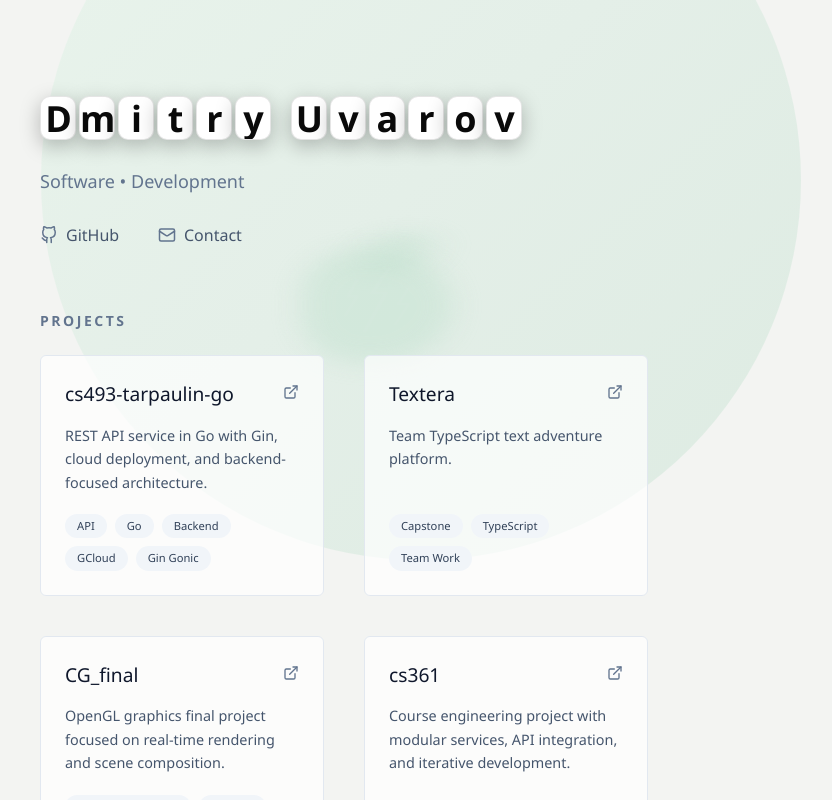
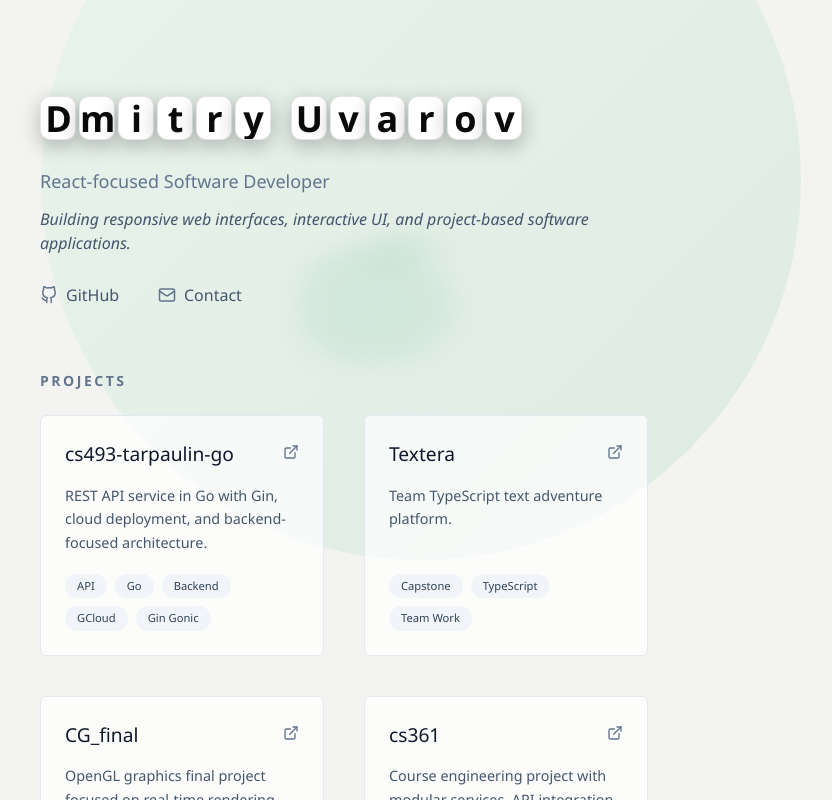
Before and after one commit to dm-uvarov/portfolio, a React (Vite) app: page / in a window 1280 px wide. Shown: the top 800 px of the page, without its empty margins (296-1128 px from the left). Built offline with nearby package versions, Linux system fonts and the light colour scheme.

Commit message:
change subtle and intro

```diff
--- a/src/components/Hero.tsx
+++ b/src/components/Hero.tsx
@@ -15,6 +15,7 @@ const HERO_CLASSES = {
   titleSingleLine: "block max-[390px]:hidden",
   titleSmallScreen: "hidden max-[390px]:flex max-[390px]:flex-col max-[390px]:gap-2",
   subtitle: "mt-5 text-base text-slate-500 sm:text-lg",
+  intro: "mt-3 max-w-2xl text-sm italic leading-6 text-slate-600 sm:text-base",
   links: "mt-7 flex flex-wrap items-center gap-x-5 gap-y-3 text-sm text-slate-600 sm:gap-7 sm:text-base",
   link: "group inline-flex items-center gap-2 transition-colors duration-700 ease-[cubic-bezier(0.22,1,0.36,1)]",
   icon: "text-slate-500 transition-colors duration-700 ease-[cubic-bezier(0.22,1,0.36,1)] group-hover:text-emerald-300",
@@ -50,7 +51,11 @@ export default function Hero() {
           </span>
         </span>
       </h1>
-      <p className={HERO_CLASSES.subtitle}>Software • Development</p>
+      <p className={HERO_CLASSES.subtitle}>React-focused Software Developer</p>
+      <p className={HERO_CLASSES.intro}>
+        Building responsive web interfaces, interactive UI, and project-based software
+        applications.
+      </p>
       <div className={HERO_CLASSES.links}>
         {heroLinks.map(({ label, href, icon: Icon, external }) => (
           <a
```
